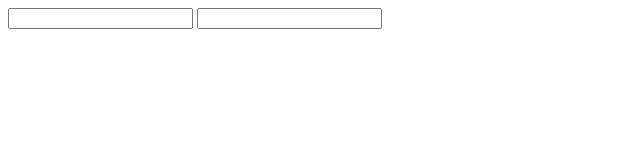
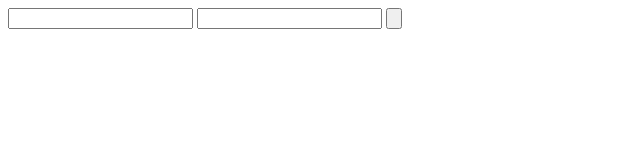
Before and after one commit to Quoty0/quoty0.github.io, a plain HTML site: page login.html in a window 1280 px wide. Shown: the full height of the page, 0-640 px from the left. Drawn offline with Linux system fonts and the light colour scheme.

Commit message:
Update login.html

```diff
--- a/login.html
+++ b/login.html
@@ -7,7 +7,11 @@
   <body>
     <input type="text" name="id" id="id">
     <input type="password" name="password" id="pwd">
+    <input type="button" id="login" onclick="login_onclick();"/>
     <script>
+      function login_onclick(){
+        alert("you pressed the button");
+      }
     </script>
   </body>
 </html>
```
